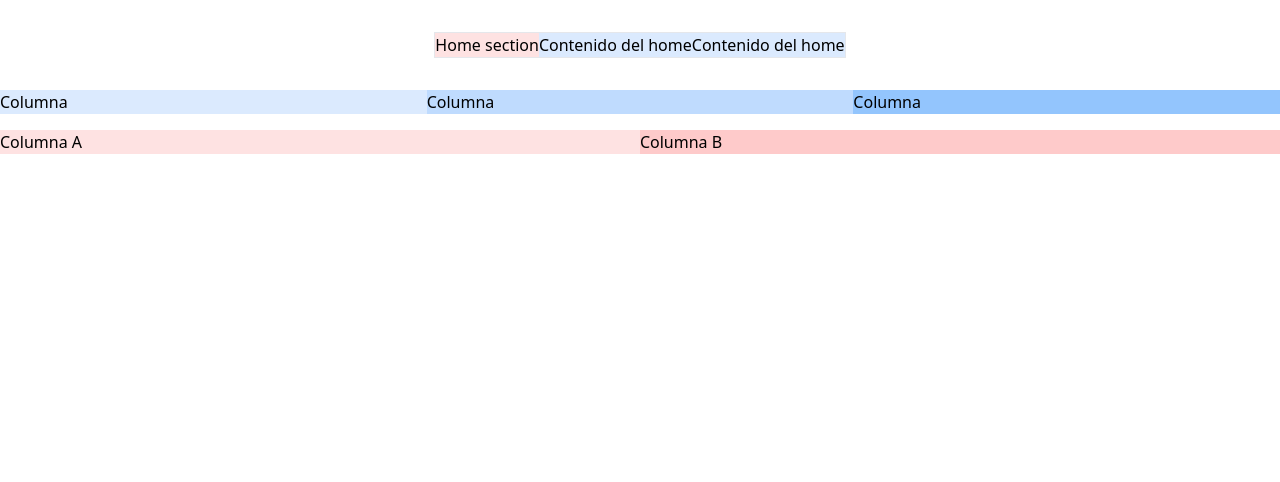
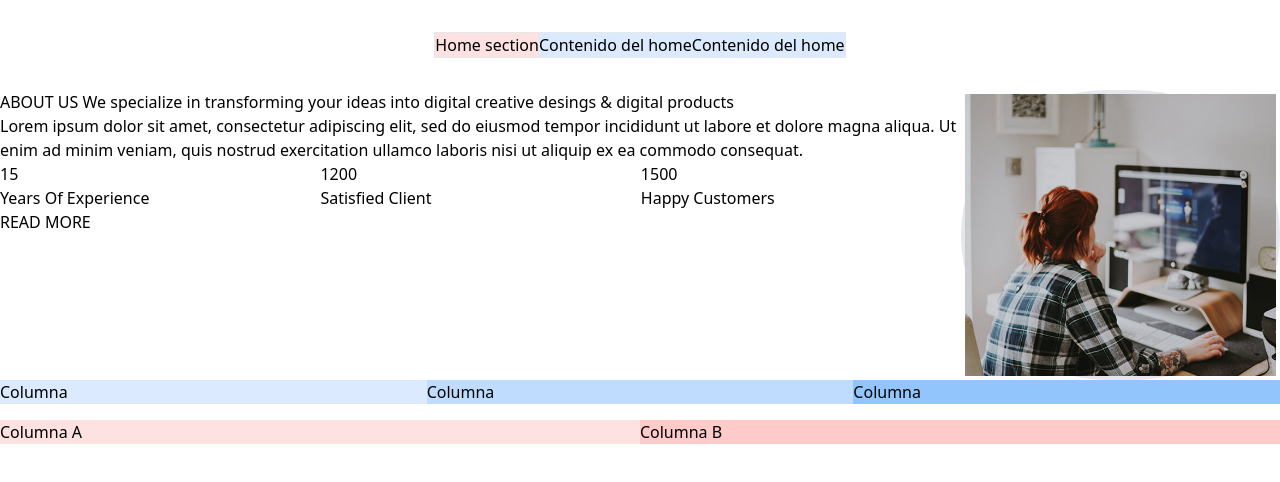
Before and after one commit to alanjq/proyecto-web-g1, a React (Create React App) app: page / in a window 1280 px wide. Shown: the top 482 px of the page. Built offline with nearby package versions, Linux system fonts and the light colour scheme.

Commit message:
Layout de about primera parte

```diff
--- a/src/App.js
+++ b/src/App.js
@@ -1,10 +1,12 @@
 import './App.css';
+import AboutSection from './sections/about/AboutSection';
 import HomeSection from './sections/home/Home';
 
 function App() {
   return (
     <main className='flex flex-col'>
       <HomeSection />
+      <AboutSection/>
 
       {/* tres columnas */}
       <div className='flex-row flex mb-4'>
--- a/src/sections/about/AboutSection.jsx
+++ b/src/sections/about/AboutSection.jsx
@@ -0,0 +1,52 @@
+import React from 'react';
+import aboutImage from '../../img/about-image.jpg'
+
+function AboutSection() {
+    return (
+        <div className='container mx-auto'>
+            <div className='flex-row flex'>
+                <div>
+                    <div>
+                        <p>
+                            ABOUT US
+                            We specialize in transforming your ideas into digital creative desings & digital products
+                        </p>
+                    </div>
+                    <div>
+                        <p>
+                            Lorem ipsum dolor sit amet, consectetur adipiscing elit, sed do eiusmod tempor incididunt ut labore et dolore magna aliqua. Ut enim ad minim veniam, quis nostrud exercitation ullamco laboris nisi ut aliquip ex ea commodo consequat.
+                        </p>
+                    </div>
+                    <div className='flex'>
+                        <div className='flex-1'>
+                            15
+                        </div>
+                        <div className='flex-1'>
+                            1200
+                        </div>
+                        <div className='flex-1'>
+                            1500
+                        </div>
+                    </div>
+                    <div className='flex'>
+                        <div className='flex-1'>
+                            Years Of Experience
+                        </div>
+                        <div className='flex-1'>
+                            Satisfied Client
+                        </div>
+                        <div className='flex-1'>
+                            Happy Customers
+                        </div>
+                    </div>
+                    <div>
+                        <button>READ MORE</button>
+                    </div>
+                </div>
+                <div className='rounded-full border-4'>
+                    <img src={aboutImage} alt="Imagen de about" />
+                </div>
+            </div>
+        </div>)
+}
+export default AboutSection
```
Also changed, not shown: src/img/about-image.jpg (added).
